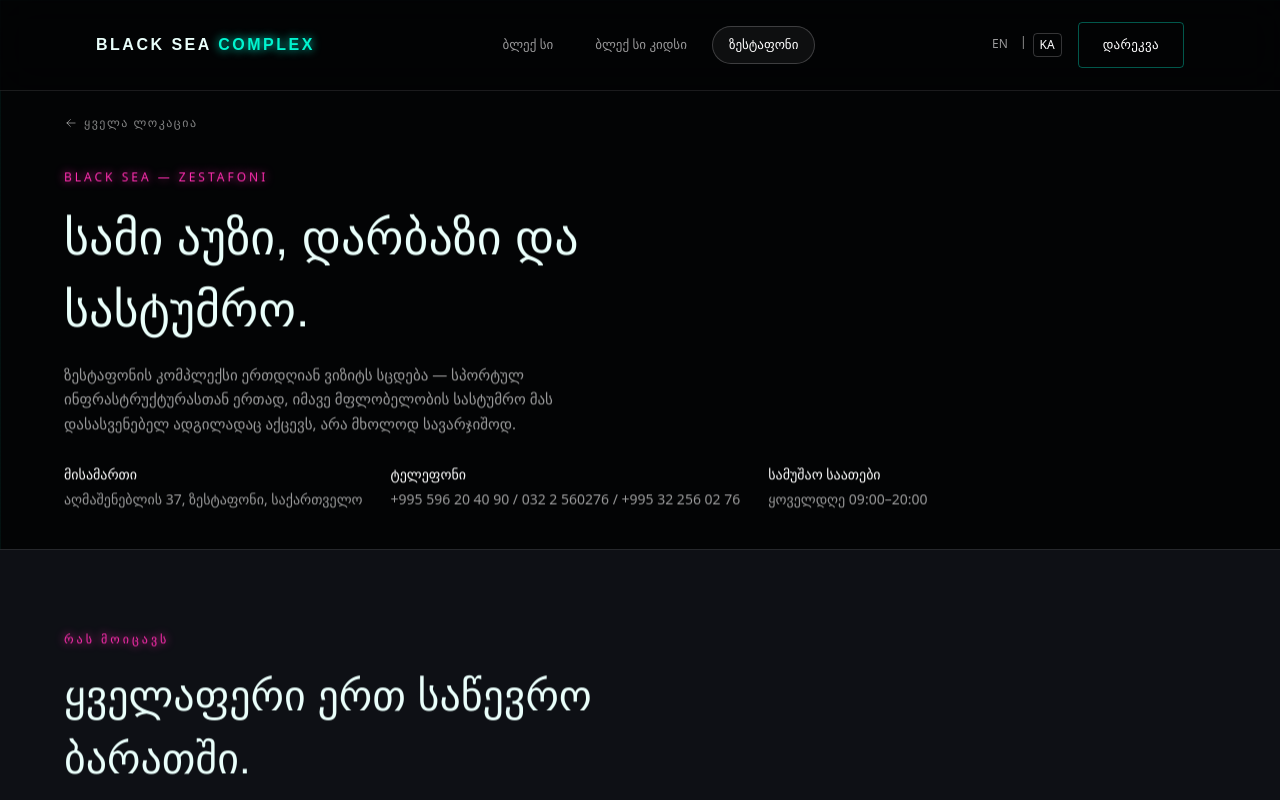
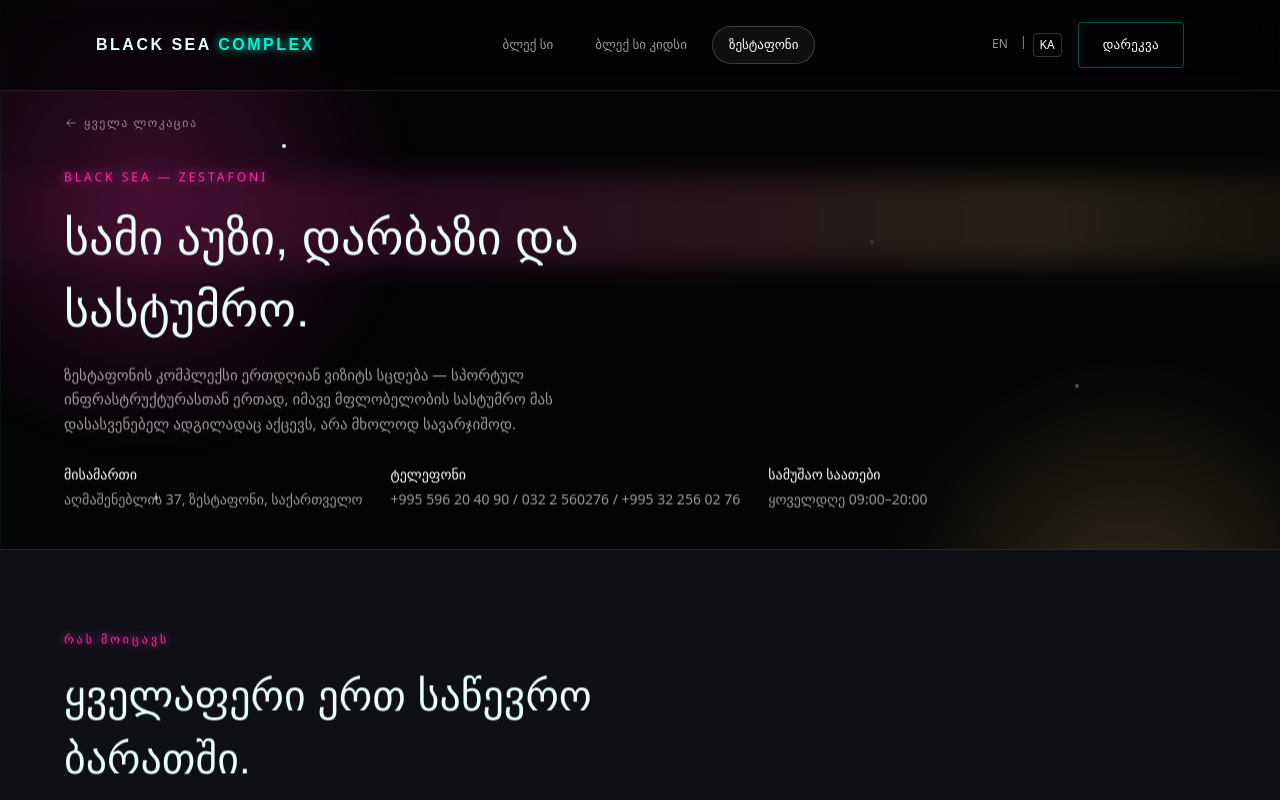
Before and after one commit to BubaVerseX/blacksea2, a Next.js app: page /zestafoni in a window 1280 px wide. Shown: the top 800 px of the page. Built offline with nearby package versions, Linux system fonts and the light colour scheme.

Commit message:
Add animated per-location backgrounds and wire into LocationPage

```diff
--- a/src/app/LocationPage.tsx
+++ b/src/app/LocationPage.tsx
@@ -2,6 +2,7 @@
 
 import Link from "next/link";
 import { type Lang, type LocationId, locations, ui } from "./content";
+import LocationBackground from "./LocationBackground";
 import { ArrowIcon, FacebookIcon, GhostButton, PrimaryButton, SocialLink, t, useReveal } from "./site-ui";
 
 export default function LocationPage({ id, lang }: { id: LocationId; lang: Lang }) {
@@ -11,6 +12,8 @@
 
   return (
     <div ref={revealRef}>
+      <LocationBackground id={id} />
+
       {/* BREADCRUMB */}
       <div className="px-8 pt-28">
         <div className="mx-auto max-w-6xl">
--- a/src/app/globals.css
+++ b/src/app/globals.css
@@ -273,6 +273,177 @@
   transform: scale(1.05);
 }
 
+/* Per-location animated backgrounds — fixed, behind all content, decorative only */
+.loc-bg {
+  position: fixed;
+  inset: 0;
+  z-index: -1;
+  overflow: hidden;
+  pointer-events: none;
+}
+
+/* Black Sea — kinetic lines + shockwave pulses (cyan, fast, energetic) */
+.bg-ring {
+  position: absolute;
+  width: 24px;
+  height: 24px;
+  margin: -12px 0 0 -12px;
+  border-radius: 50%;
+  border: 1.5px solid rgba(0, 245, 208, 0.55);
+  animation: bg-ring-pulse 3.4s ease-out infinite;
+}
+
+@keyframes bg-ring-pulse {
+  0% {
+    transform: scale(0.3);
+    opacity: 0.7;
+  }
+
+  100% {
+    transform: scale(3.2);
+    opacity: 0;
+  }
+}
+
+.bg-streak {
+  position: absolute;
+  left: -30%;
+  height: 3px;
+  border-radius: 2px;
+  background: linear-gradient(90deg, transparent, rgba(0, 245, 208, 0.65), transparent);
+  animation: bg-streak-move 5s linear infinite;
+}
+
+@keyframes bg-streak-move {
+  0% {
+    transform: translateX(-10vw) rotate(-8deg);
+    opacity: 0;
+  }
+
+  10% {
+    opacity: 1;
+  }
+
+  90% {
+    opacity: 1;
+  }
+
+  100% {
+    transform: translateX(120vw) rotate(-8deg);
+    opacity: 0;
+  }
+}
+
+/* Black Sea Kids — bubbles rising and swaying (pastel, playful) */
+.bg-bubble {
+  position: absolute;
+  bottom: -40px;
+  border-radius: 50%;
+  animation: bg-rise 8s ease-in infinite, bg-sway 4s ease-in-out infinite;
+}
+
+@keyframes bg-rise {
+  0% {
+    transform: translateY(0) scale(1);
+    opacity: 0;
+  }
+
+  10% {
+    opacity: 0.9;
+  }
+
+  90% {
+    opacity: 0.5;
+  }
+
+  100% {
+    transform: translateY(-100vh) scale(1.2);
+    opacity: 0;
+  }
+}
+
+@keyframes bg-sway {
+  0%,
+  100% {
+    margin-left: 0;
+  }
+
+  50% {
+    margin-left: 26px;
+  }
+}
+
+/* Zestafoni — warm drifting glow + aurora sweep + sparkle (slow, elegant, hotel-grade) */
+.bg-orb-warm {
+  position: absolute;
+  width: 46vw;
+  max-width: 520px;
+  height: 46vw;
+  max-height: 520px;
+  border-radius: 50%;
+  background: radial-gradient(circle, rgba(255, 47, 176, 0.22), transparent 68%);
+  filter: blur(10px);
+  animation: bg-drift-slow 14s ease-in-out infinite;
+}
+
+.bg-orb-warm--gold {
+  background: radial-gradient(circle, rgba(250, 199, 117, 0.2), transparent 68%);
+  animation-duration: 18s;
+  animation-delay: 2s;
+}
+
+@keyframes bg-drift-slow {
+  0%,
+  100% {
+    transform: translate(0, 0) scale(1);
+  }
+
+  50% {
+    transform: translate(3%, -4%) scale(1.06);
+  }
+}
+
+.bg-aurora {
+  position: absolute;
+  left: -20%;
+  top: 22%;
+  width: 140%;
+  height: 90px;
+  background: linear-gradient(90deg, transparent, rgba(255, 47, 176, 0.16), rgba(250, 199, 117, 0.14), transparent);
+  filter: blur(14px);
+  animation: bg-aurora-sweep 9s ease-in-out infinite alternate;
+}
+
+@keyframes bg-aurora-sweep {
+  0% {
+    transform: translateX(-8%);
+  }
+
+  100% {
+    transform: translateX(8%);
+  }
+}
+
+.bg-sparkle {
+  position: absolute;
+  width: 4px;
+  height: 4px;
+  border-radius: 50%;
+  background: #ffffff;
+  animation: bg-sparkle-twinkle 2.6s ease-in-out infinite;
+}
+
+@keyframes bg-sparkle-twinkle {
+  0%,
+  100% {
+    opacity: 0.1;
+  }
+
+  50% {
+    opacity: 0.9;
+  }
+}
+
 @media (prefers-reduced-motion: reduce) {
   *,
   *::before,
```
